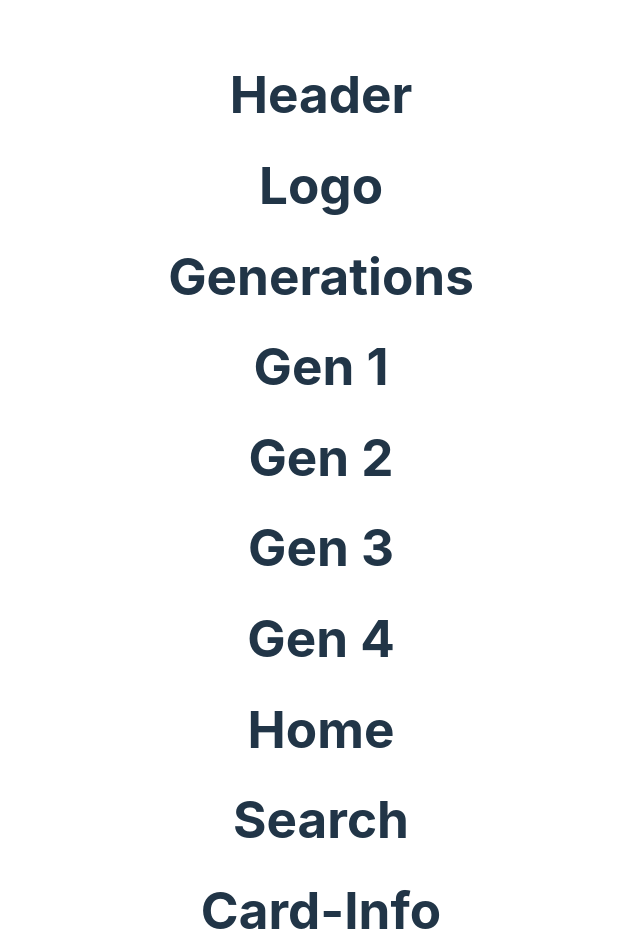
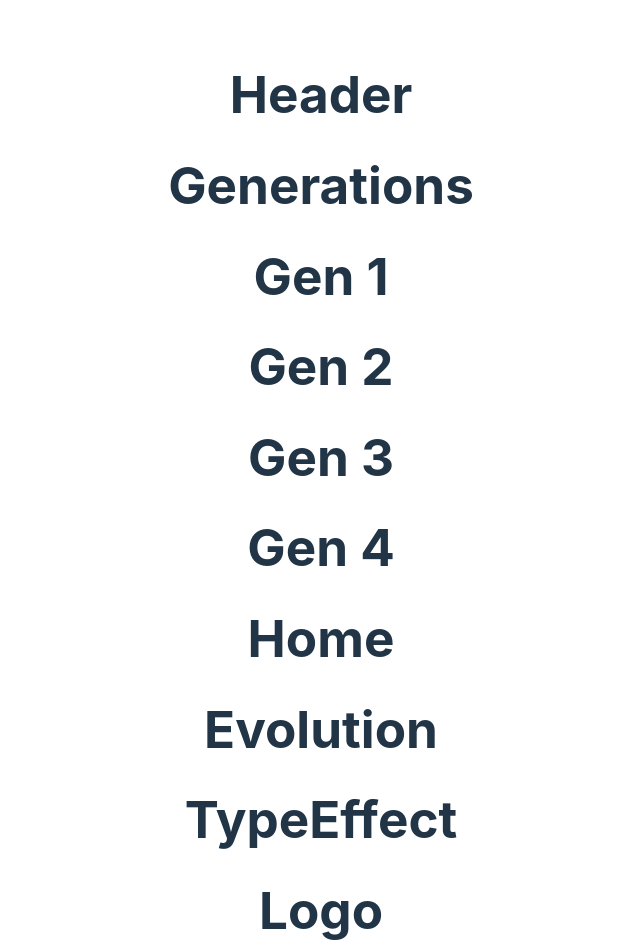
Before and after one commit to KrismarvelTicoalu/Exercise-10, a React (Vite) app: page / in a window 1280 px wide. Shown: the top 952 px of the page, without its empty margins (319-959 px from the left). Built offline with nearby package versions, Linux system fonts and the light colour scheme.

Commit message:
modifikasi logo,search,cadinfo dengan menambahkan props

```diff
--- a/src/components/Card-info/index.jsx
+++ b/src/components/Card-info/index.jsx
@@ -1,10 +1,10 @@
 import Evolution from "../Evolution"
 import TypeEffect from "../Type-Effect"
 import Logo_CardInfo from "../Logo(Card-Info)"
-function CardInfo() {
+function CardInfo(props) {
     return (
        <div>
-      <h1>Card-Info</h1>
+      <h1>{props.title}</h1>
       <Evolution/>
       <TypeEffect/>
       <Logo_CardInfo/>
--- a/src/components/Search/index.jsx
+++ b/src/components/Search/index.jsx
@@ -1,5 +1,5 @@
-function Search() {
-    return <h1>Search</h1>
+function Search(props) {
+    return <h1>{props.title}</h1>
   }
 
   export default Search
--- a/src/components/logo/index.jsx
+++ b/src/components/logo/index.jsx
@@ -1,5 +1,5 @@
-function Logo() {
-    return <h1>Logo</h1>
+function Logo(props) {
+    return <h1>{props.title}</h1>
   }
 
   export default Logo
```
